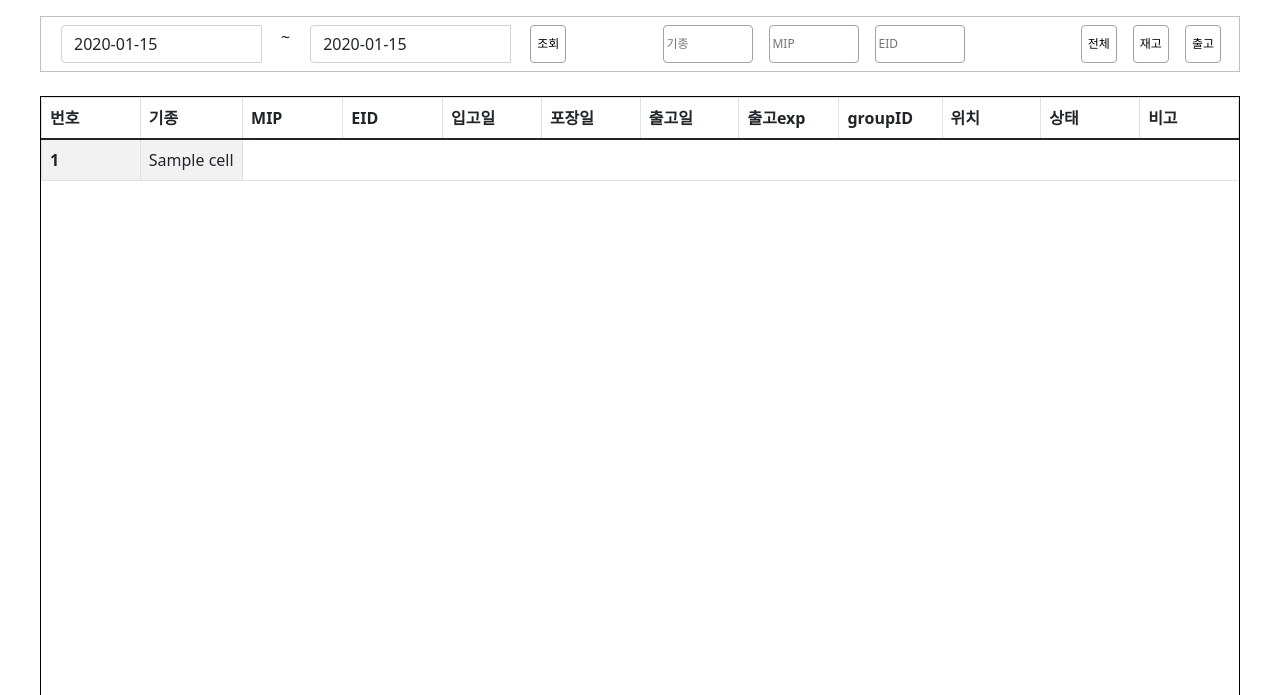
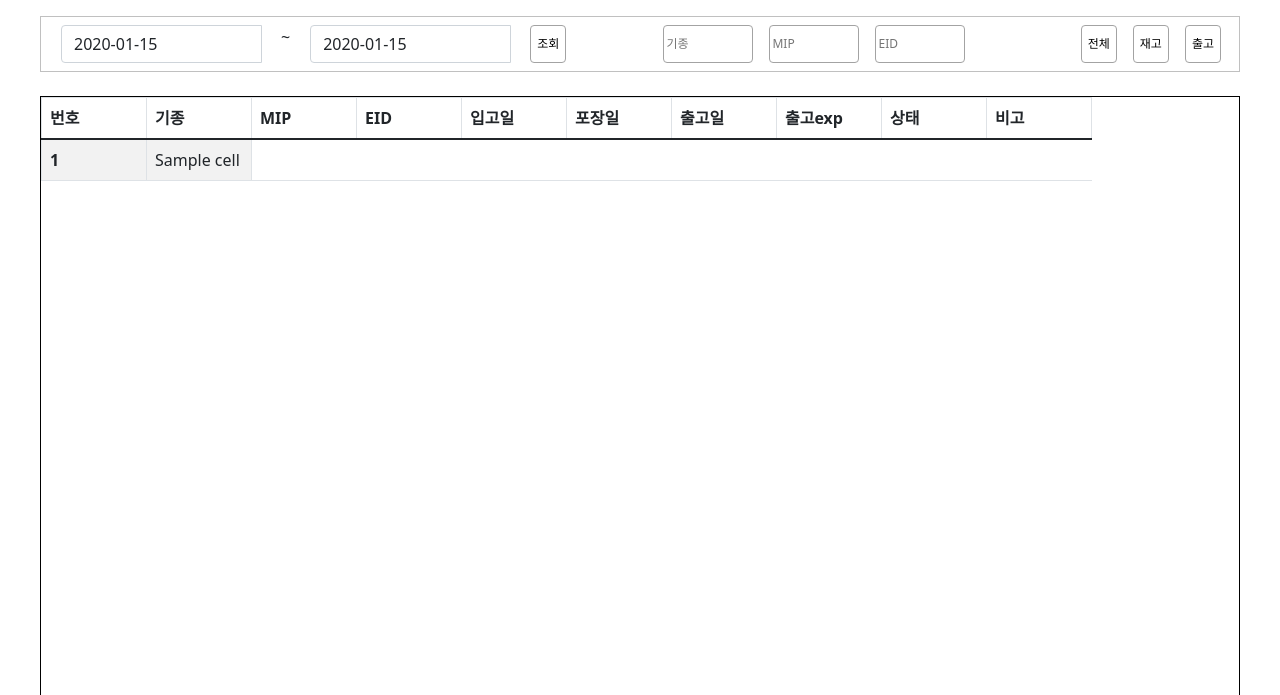
Before and after one commit to Hojun1123/New_Inventory_system, a Flask app: template Controller/templates/inventory.html in a window 1280 px wide. Shown: the part 61-756 px from the top of the page. Run offline with Flask 2, Linux system fonts and the light colour scheme; the visitor is signed in with stand-in values (Sample User, id 1); the template is opened without the code that fills it: most values are stand-ins (such as "Sample title", 1, 10 or a date in 2020); parts of the project's set-up code (start-up, migrations or seed data) failed here and were passed over; some libraries are stand-ins or nearby versions.

Commit message:
table head 수정

```diff
--- a/Controller/templates/inventory.html
+++ b/Controller/templates/inventory.html
@@ -202,10 +202,8 @@
             <th col-index=6 scope="col">포장일</th>
             <th col-index=7 scope="col">출고일</th>
             <th col-index=8 scope="col">출고exp</th>
-            <th col-index=9 scope="col">groupID</th>
-            <th col-index=10 scope="col">위치</th>
-            <th col-index=11 scope="col">상태</th>
-            <th col-index=12 scope="col">비고</th>
+            <th col-index=9 scope="col">상태</th>
+            <th col-index=10 scope="col">비고</th>
             <!--
             <th col-index=12 scope="col">
                 <select class="table-filter" onchange="filter_rows()">
```
